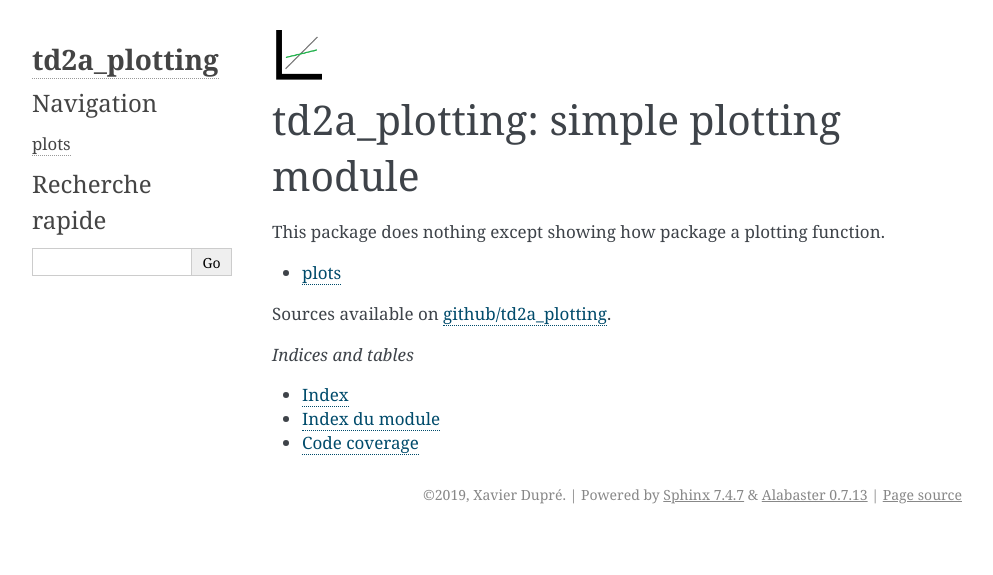
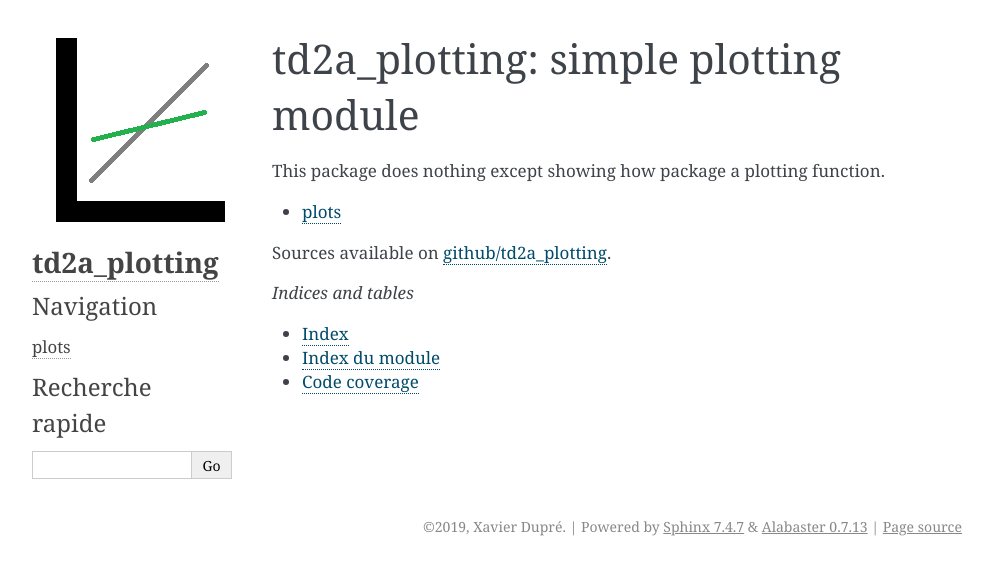
Before and after one commit to sdpython/td2a_plotting, a Sphinx documentation site: the page built from doc/index.rst, in a window 1280 px wide. Shown: the top 575 px of the page, without its empty margins (148-1141 px from the left). Built offline with Sphinx 7.4.7, drawn with Linux system fonts in a browser that asks for light colours; pages that are not in the unit, such as notebooks, are missing from menus.

Commit message:
documentation

```diff
--- a/README.rst
+++ b/README.rst
@@ -5,6 +5,9 @@
 td2a_plotting
 =============
 
+.. image:: https://raw.githubusercontent.com/sdpython/td2a_plotting/master/doc/_static/logo.png
+    :width: 50
+
 Simple template to package plotting functions. Material for teaching
 `ensae_teaching_cs <https://github.com/sdpython/ensae_teaching_cs>`_.
 It implements basic CI and documentation.
--- a/doc/conf.py
+++ b/doc/conf.py
@@ -26,7 +26,7 @@
 ]
 
 templates_path = ['_templates']
-html_logo = 'logo.png'
+html_logo = '_static/logo.png'
 source_suffix = '.rst'
 master_doc = 'index'
 project = 'td2a_plotting'
--- a/doc/index.rst
+++ b/doc/index.rst
@@ -1,6 +1,3 @@
-
-.. image:: _static/logo.png
-    :width: 50
 
 td2a_plotting: simple plotting module
 =====================================
```
